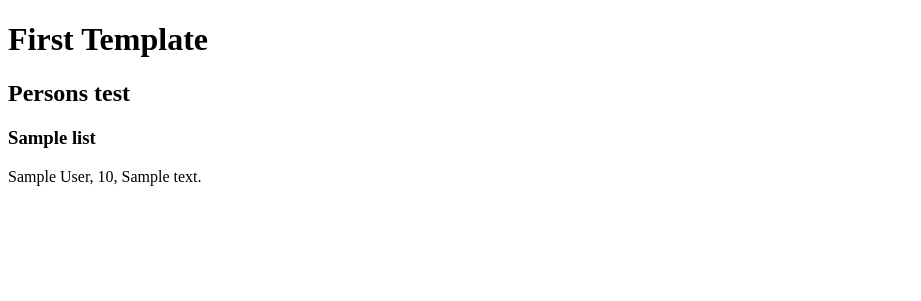
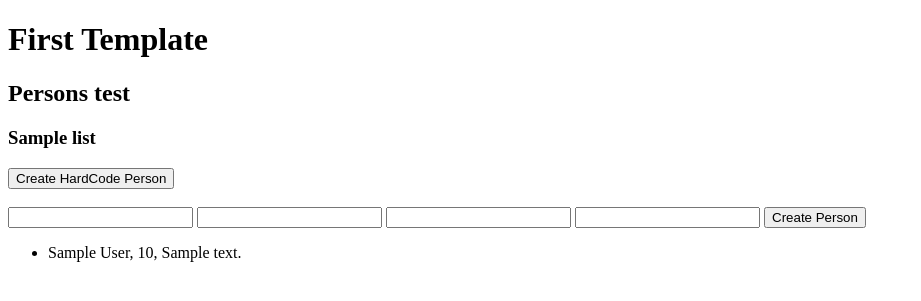
Before and after one commit to momchilantonov/SoftUni-Python-Web-Basics-May-2021, a Django app: template templates/index.html in a window 1280 px wide. Shown: the top 301 px of the page, without its empty margins (0-921 px from the left). Run offline with Django 3.2, Linux system fonts and the light colour scheme; the template is opened without the code that fills it: most values are stand-ins (such as "Sample title", 1, 10 or a date in 2020).

Commit message:
http methods and actions

```diff
--- a/django_training/first_app/urls.py
+++ b/django_training/first_app/urls.py
@@ -1,10 +1,11 @@
 from django.urls import path
 from django.views.generic import TemplateView
 
-from django_training.first_app.views import index, list_phones
+from django_training.first_app.views import index, list_phones, create_person
 
 urlpatterns = [
-    path("test/", index),
+    path("", index),
+    path("create/", create_person),
     path("phones/", list_phones),
     # Show template without write a func in view.py (show html page without python logic)
     # path("phones2/", TemplateView.as_view(template_name="phones.html")),
--- a/templates/index.html
+++ b/templates/index.html
@@ -8,8 +8,31 @@
 <h1>First Template</h1>
 <h2>Persons test</h2>
 <h3>{{ list }}</h3>
-{% for person in people %}
-    {{ person.first_name }} {{ person.last_name }}, {{ person.age }}, {{ person.address }}<br />
-{% endfor %}
+{# Example with get request #}
+<form method="get" action="/first_app/create">
+    {# First variant to make button #}
+    <button>Create HardCode Person</button>
+    {# Second variant ... #}
+{#    <input type="button" value="Create">#}
+</form>
+<br/> {# just an empty row #}
+{# Example with post request #}
+<form method="get" action="/first_app/create">
+    <label>
+        <input name="first_name"/>
+        <input name="last_name"/>
+        <input name="age"/>
+        <input name="address"/>
+    </label>
+    <button>Create Person</button>
+</form>
+{# Show all persons #}
+<ul>
+    {% for person in people %}
+        <li>
+        {{ person.first_name }} {{ person.last_name }}, {{ person.age }}, {{ person.address }}
+        </li>
+    {% endfor %}
+</ul>
 </body>
 </html>
```
Also changed, not shown: django_training/first_app/views.py (+16 -3 lines), db.sqlite3.
